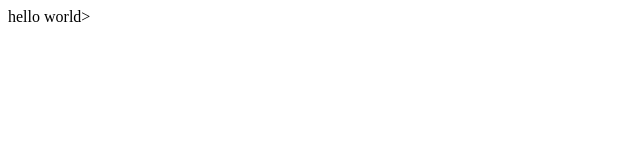
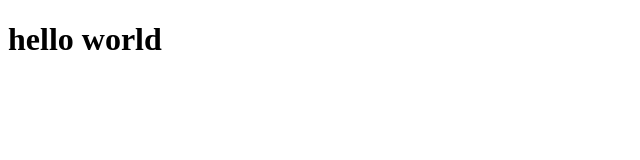
Before and after one commit to patelsaroj123/REEADME.TXT, a plain HTML site: page index.html in a window 1280 px wide. Shown: the whole page, without its empty margins (0-640 px from the left). Drawn offline with Linux system fonts and the light colour scheme.

Commit message:
update index.html
Sarojpatel.githu.io

```diff
--- a/index.html
+++ b/index.html
@@ -1,9 +1,11 @@
+<!DOCTYPE html>
 <html>
     <head>
-        <title>test</title>
-
-     </head>
+        <title> test</title>
+        </head>
         <body>
-            <p> hello world></p>
+            <h1>
+                hello world
+            </h1>
         </body>
 </html>
```
